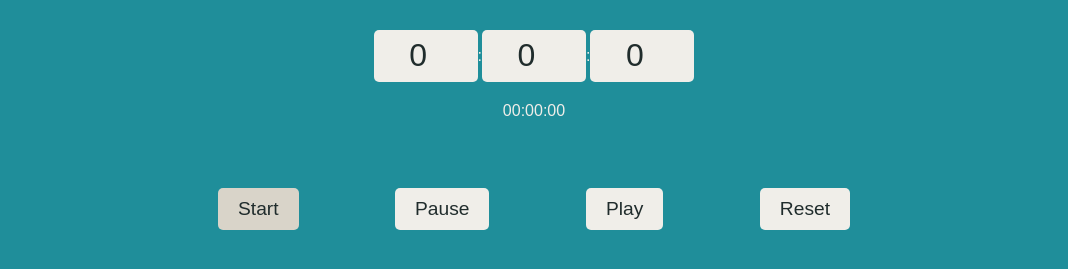
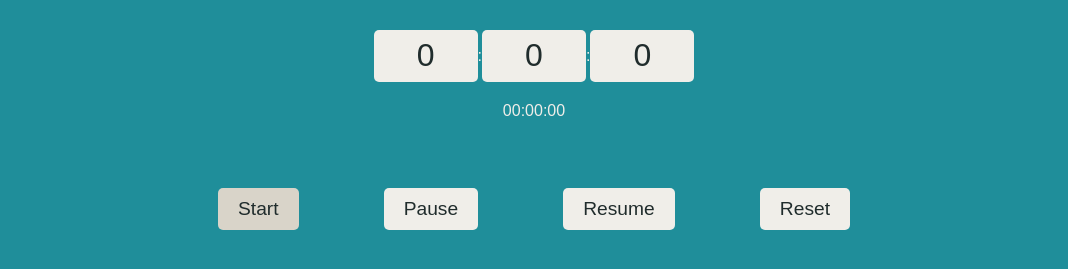
Before and after one commit to CaireneA/p-p-2, a plain HTML site: page index.html in a window 1280 px wide. Both pictures are taken after a click on the button "Start". Shown: the part 85-354 px from the top of the page, without its empty margins (106-1174 px from the left). Drawn offline with Linux system fonts and the light colour scheme; a web font is replaced by a local one.

Commit message:
Restore lost version of data

```diff
--- a/assets/js/script.js
+++ b/assets/js/script.js
@@ -4,18 +4,51 @@ const timer = {
     remainingSeconds: 0,
     timerInterval: null,
 
+
+
+    /**
+     * Adds leading zero if necessary and checks if the input is valid
+     */
+    checkAndPadInput(inputElement) {
+        // If input is empty or not a valid number, set to the original placeholder
+        if (!inputElement.value || !/^\d+$/.test(inputElement.value)) {
+            inputElement.value = inputElement.placeholder;
+        }
+        // If length is 1, pad with a leading zero
+        else if (inputElement.value.length === 1) {
+            inputElement.value = inputElement.value.padStart(2, '0');
+        }
+        // If length is more than 2, alert and set to the original placeholder
+        else if (inputElement.value.length > 2) {
+            alert(`Please enter a valid two-digit value for ${inputElement.id}.`);
+            inputElement.value = inputElement.placeholder;
+        }
+    },
+
+
+
+
     /**
      * Reads the input values for hours, minutes, and seconds, and
      * calculates the total time in seconds.
      */
     getTimeInput() {
-        let hours = document.getElementById('hours').value;
-        let minutes = document.getElementById('minutes').value;
-        let seconds = document.getElementById('seconds').value;
+        const hoursInput = document.getElementById('hours');
+        const minutesInput = document.getElementById('minutes');
+        const secondsInput = document.getElementById('seconds');
+
+        this.checkAndPadInput(hoursInput);
+        this.checkAndPadInput(minutesInput);
+        this.checkAndPadInput(secondsInput);
+
+        let hours = hoursInput.value;
+        let minutes = minutesInput.value;
+        let seconds = secondsInput.value;
 
         this.totalSeconds = hours * 3600 + minutes * 60 + Number(seconds);
         this.remainingSeconds = this.totalSeconds;
     },
+
 
     /**
      * Displays the current remaining time in HH:MM:SS format.
@@ -30,16 +63,11 @@ const timer = {
 
         // Color changes based on the remaining time.
         if (this.remainingSeconds <= 10) {
+            document.getElementById('timer-placeholder').style.color = "#FF0000";
+        } else {
             document.getElementById('timer-placeholder').style.color = "#FEC328";
-        } else {
-            document.getElementById('timer-placeholder').style.color = "#F0EEE9";
         }
 
-        // If the remaining time is zero, just show "00:00:00" and return
-        if (this.remainingSeconds === 0) {
-            document.getElementById('timer-placeholder').innerText = "00:00:00";
-            return;
-        }
     },
 
 
@@ -48,11 +76,11 @@ const timer = {
      */
     runTimer() {
 
- // If totalSeconds is zero, show an alert and return
- if (this.totalSeconds <= 0) {
-    alert("Please input a time before starting the timer.");
-    return;
-}
+        // If totalSeconds is zero, show an alert and return
+        if (this.totalSeconds <= 0) {
+            alert("Please input a time before starting the timer.");
+            return;
+        }
 
 
         // Clears any existing interval to avoid stacking intervals.
@@ -86,6 +114,11 @@ const timer = {
         this.remainingSeconds = 0;
         this.totalSeconds = 0;
         this.displayTime();
+
+        // Reset the input values to empty strings after timer reset
+        document.getElementById('hours').value = '';
+        document.getElementById('minutes').value = '';
+        document.getElementById('seconds').value = '';
     },
 
 
--- a/index.html
+++ b/index.html
@@ -22,11 +22,11 @@
         <section class="timer-area" aria-labelledby="timer-section-heading">
             <h2 id="timer-section-heading" class="hidden">Timer</h2>
             <div id="input-area">
-                <input type="number" id="hours" min="0" max="23" step="1" placeholder="00">
+                <input type="text" id="hours" placeholder="00">
                 <span>:</span>
-                <input type="number" id="minutes" min="0" max="59" step="1" placeholder="00">
+                <input type="text" id="minutes" placeholder="00">
                 <span>:</span>
-                <input type="number" id="seconds" min="0" max="59" step="1" placeholder="00">
+                <input type="text" id="seconds" placeholder="00">
             </div>
             <div id="display-area">
                 <p id="timer-placeholder">00:00:00</p>
@@ -37,7 +37,7 @@
             <h2 id="controls-section-heading" class="hidden">Controls</h2>
             <button class="btn" aria-label="Start Timer" data-type="start">Start</button>
             <button class="btn" aria-label="Pause Timer" data-type="pause">Pause</button>
-            <button class="btn" aria-label="Play Timer" data-type="play">Play</button>
+            <button class="btn" aria-label="Resume Timer" data-type="play">Resume</button>
             <button class="btn" aria-label="Reset Timer" data-type="reset">Reset</button>
         </section>
     </main>
```
